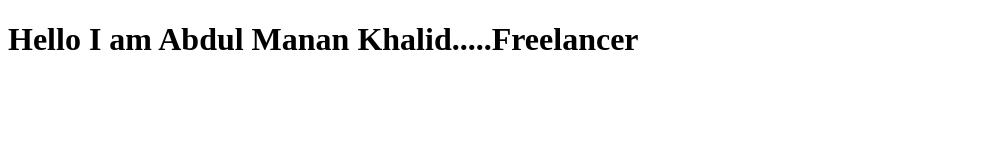
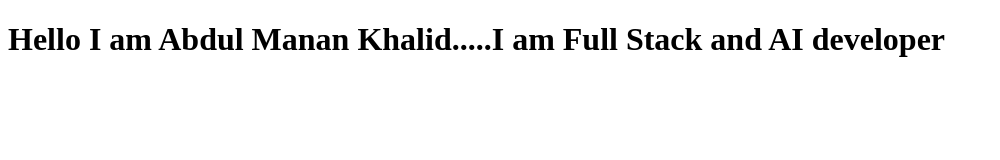
Before and after one commit to mananfarani/My_Bootcamp_Projects, a plain HTML site: page index.html in a window 1280 px wide. Shown: the whole page, without its empty margins (0-1000 px from the left). Drawn offline with Linux system fonts and the light colour scheme.

Commit message:
Update index.html

```diff
--- a/index.html
+++ b/index.html
@@ -3,9 +3,9 @@
 <head>
     <meta charset="UTF-8">
     <meta name="viewport" content="width=device-width, initial-scale=1.0">
-    <title>Assignment 1</title>
+    <title>Freelancer</title>
 </head>
 <body>
-    <h1>Hello I am Abdul Manan Khalid.....Freelancer </h1>
+    <h1>Hello I am Abdul Manan Khalid.....I am Full Stack and AI developer </h1>
 </body>
 </html>
```
